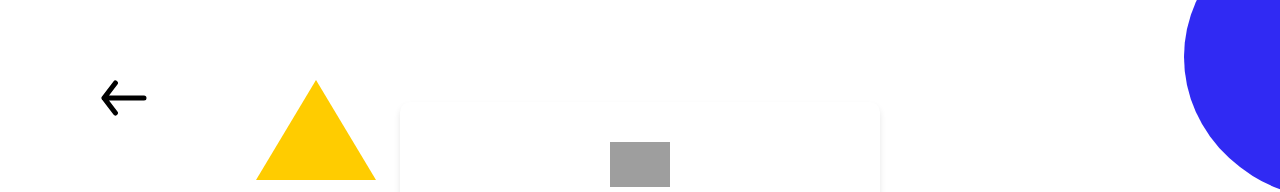
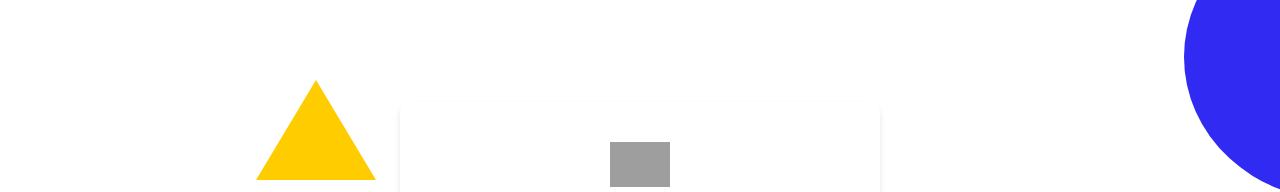
Before and after one commit to Coding-Base/PETROX.DASHBOARD, a React (Create React App) app: page / in a window 1280 px wide. Shown: the top 192 px of the page. Built offline with nearby package versions, Linux system fonts and the light colour scheme; grey boxes are pictures that could not be loaded; a web font is replaced by a local one.

Commit message:
removed vector

```diff
--- a/src/components/Login.js
+++ b/src/components/Login.js
@@ -58,10 +58,10 @@ const Login = () => {
 <div className="circle small"></div>
 <div className="triangle"></div>
 <div className="sign-triangle" ></div>
-<div className="vector"><svg width="46" height="36" viewBox="0 0 46 36" fill="none" xmlns="http://www.w3.org/2000/svg">
+{/* <div className="vector"><svg width="46" height="36" viewBox="0 0 46 36" fill="none" xmlns="http://www.w3.org/2000/svg">
 <path d="M3 18L43 18M3 18L14.4286 3M3 18L14.4286 33" stroke="black" stroke-width="5" stroke-linecap="round" stroke-linejoin="round"/>
 </svg>
-</div>
+</div> */}
 <div className="square"></div>
     </div>
   );
--- a/src/components/Signup.js
+++ b/src/components/Signup.js
@@ -68,7 +68,7 @@ const Signup = () => {
       <div className="circle medium"></div>
       <div className="circle small"></div>
       <div className="triangle"></div>
-      <div className="vector">
+      {/* <div className="vector">
         <svg
           width="46"
           height="36"
@@ -84,7 +84,7 @@ const Signup = () => {
             strokeLinejoin="round"
           />
         </svg>
-      </div>
+      </div> */}
       <div className="triangle-small"></div>
       <div className="square"></div>
       <div className="square"></div>
```
